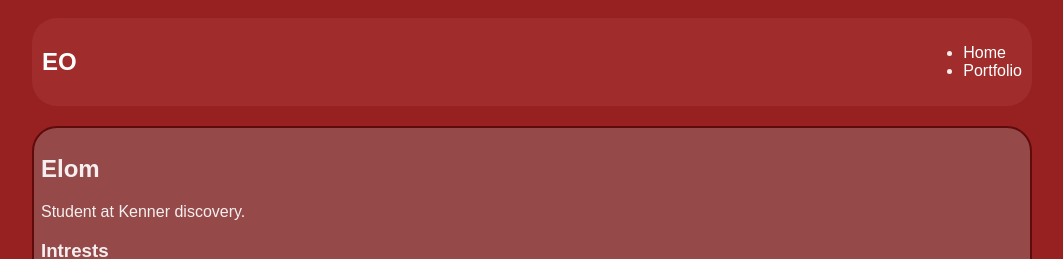
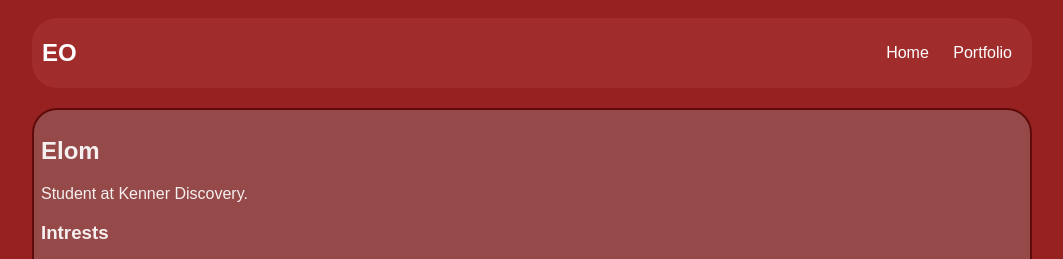
Before and after one commit to ElomOfori/ElomOfori.github.io, a plain HTML site: page index.html in a window 1280 px wide. Shown: the top 259 px of the page, without its empty margins (108-1171 px from the left). Drawn offline with Linux system fonts and the light colour scheme.

```diff
--- a/index.html
+++ b/index.html
@@ -14,12 +14,12 @@
         <div id="all-contents">
          <nav>
             <h1>EO</h1>
-            <ul>
-                <li>
-                  <a href="index.html"> Home </a>
+            <ul id="nav-li">
+                <li class="nav-li">
+                  <a class="nav-a" href="index.html">Home</a>
                 </li>
-                <li>
-                  <a href="portfolio.html"> Portfolio </a>
+                <li class="nav-li">
+                  <a class="nav-a" href="portfolio.html">Portfolio</a>
               </li>
             </ul>
         </nav>
@@ -27,7 +27,7 @@
                 <!-- main text -->
                 <div>
                     <h2>Elom</h2>
-                    <p>Student at Kenner discovery. </p>
+                    <p>Student at Kenner Discovery. </p>
                     <!-- intrests section -->
                     <div>
                         <h3>Intrests</h3>
```
